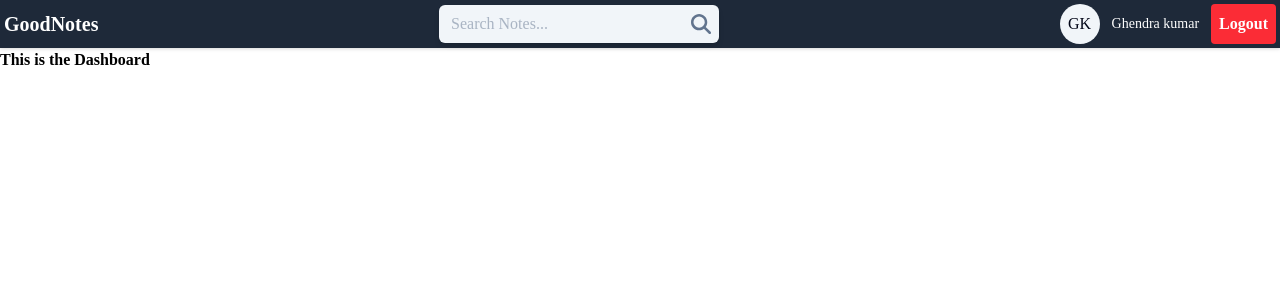
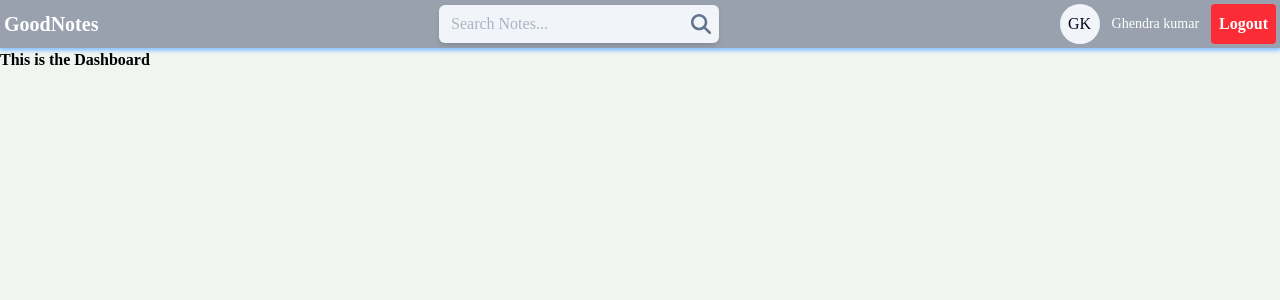
Before and after one commit to Ghanedrakumar/Personal-Diary-App, a React (Vite) app in the folder client/: page /dashboard in a window 1280 px wide. Shown: the top 300 px of the page. Built offline with nearby package versions, Linux system fonts and the light colour scheme.

Commit message:
adding some tailwind global css in index.css

```diff
--- a/client/src/Components/Navbar.jsx
+++ b/client/src/Components/Navbar.jsx
@@ -20,7 +20,7 @@ const Navbar = () => {
     return (
         <div>
             <nav>
-                <ul className="flex justify-between drop-shadow items-center bg-gray-800 text-white p-1">
+                <ul className="flex justify-between drop-shadow items-center bg-gray-400 drop-shadow-blue-300 text-white p-1">
                 <span>     <Link className="text-xl font-bold flex justify-center items-center" to="/dashboard"  > GoodNotes </Link></span>
                     <SearchBar
                     value={searchQuery}
--- a/client/src/index.css
+++ b/client/src/index.css
@@ -4,4 +4,24 @@
 html{
     font-family:'Times New Roman', Times, serif
 }
+body{
+    background-color: rgb(241, 245, 241);
+    overflow-x: hidden;
 }
+@layer components{
+    .input-box{
+        @apply w-full text-sm bg-transparent border-[1.5px] px-5 py-3 rounded mb-4
+        outline-none;
+    }
+        .btn-primary{
+            @apply w-full text-sm bg-[#2B85FF] text-white p-2 rounded my-1 hover:bg-blue-700;
+        }
+.icon-btn{
+    @apply text-xl text-slate-300 cursor-pointer hover:text-[#2B85FF];
+}
+.input-label{
+    @apply text-xs text-slate-400;
+}
+
+    }
+}
```
